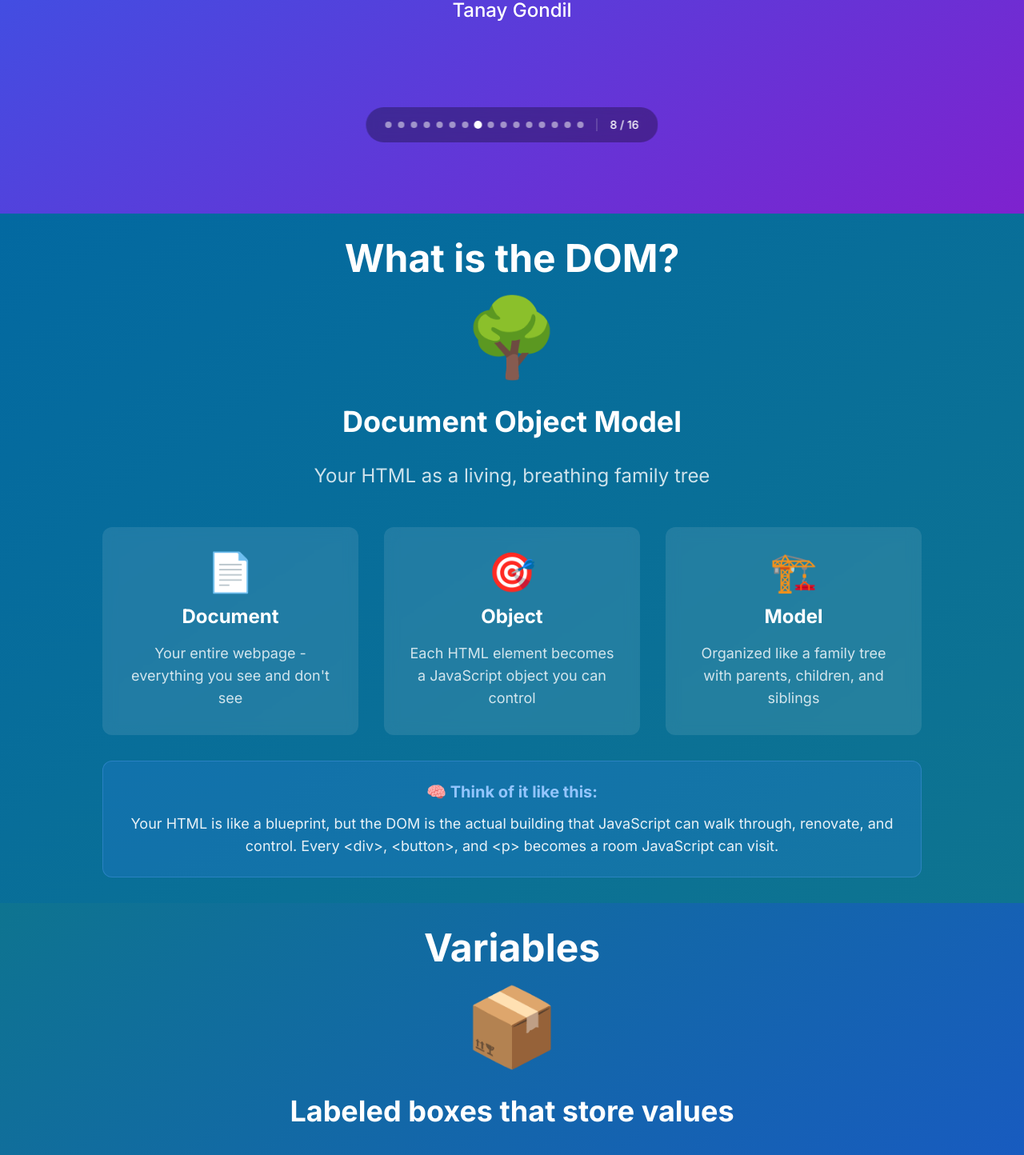
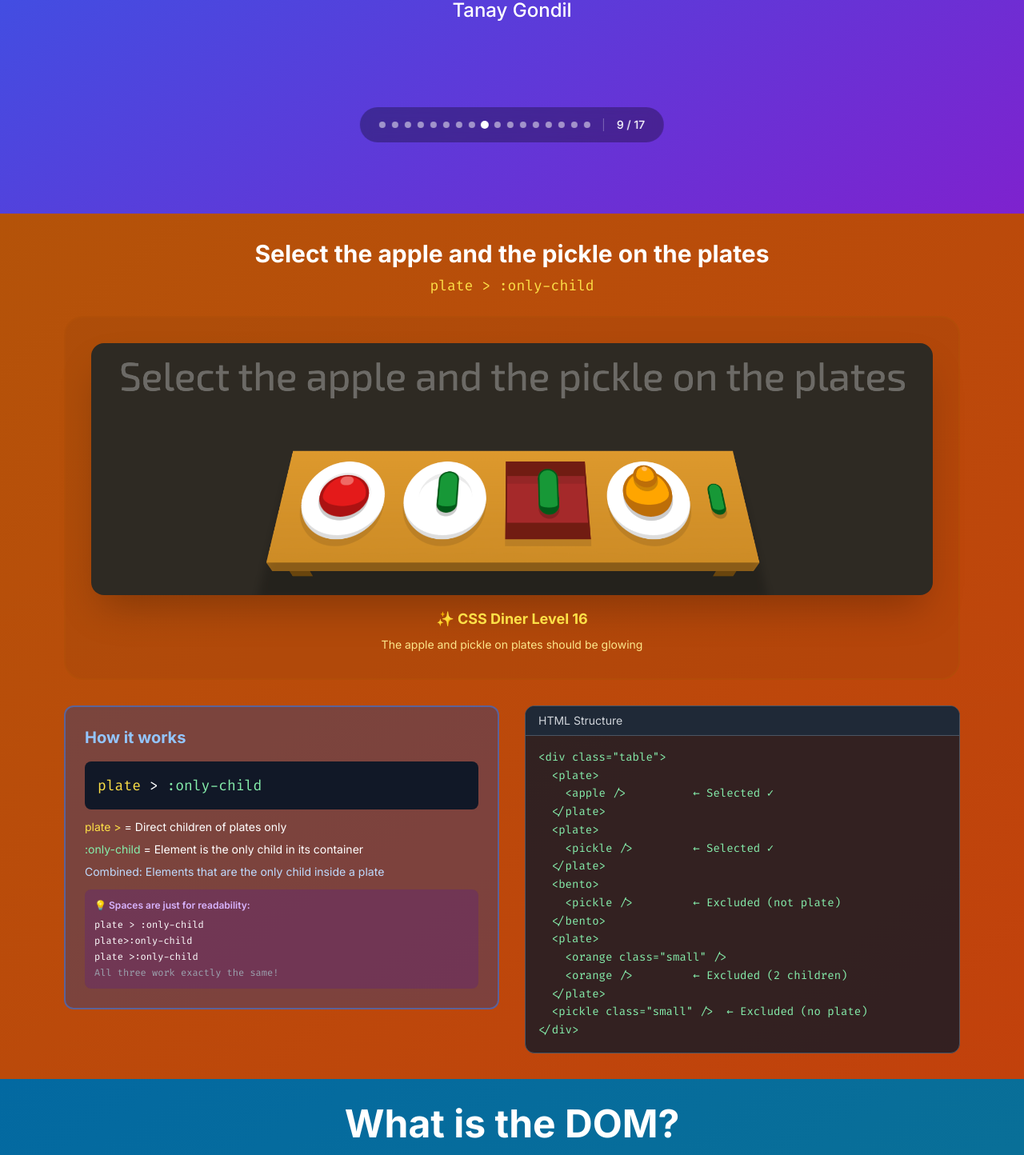
Before and after one commit to tgondil/cs390-wap, a React (Create React App) app: page /class/2 in a window 1280 px wide. Shown: the part 598-2042 px from the top of the page at 80% size. Built offline with nearby package versions, Linux system fonts and the light colour scheme.

Commit message:
add explanation for q16

```diff
--- a/src/components/classes/class-2/Slides.js
+++ b/src/components/classes/class-2/Slides.js
@@ -1,4 +1,5 @@
 import React, { useEffect, useState } from 'react';
+import cssDinerImage from './16.png';
 
 // Custom CSS for animations
 const customStyles = `
@@ -557,6 +558,101 @@ const Class2Slides = () => {
     },
 
     {
+      id: 'css-diner-level-16',
+      title: 'CSS Diner Challenge: Level 16',
+      content: (
+        <div className="text-white animate-fade-in">
+          <style>{customStyles}</style>
+          <div className="max-w-7xl mx-auto px-4">
+            {/* Header */}
+            <div className="text-center mb-6">
+              <h2 className="text-3xl font-bold text-white mb-2">Select the apple and the pickle on the plates</h2>
+              <div className="text-lg text-yellow-300 font-mono">plate &gt; :only-child</div>
+            </div>
+
+            {/* Main Visual - CSS Diner Image */}
+            <div className="mb-8 flex justify-center">
+              <div className="bg-amber-800/20 rounded-3xl p-8 border-2 border-amber-700/50">
+                <img
+                  src={cssDinerImage}
+                  alt="CSS Diner Level 16 - Select elements using plate > :only-child"
+                  className="max-w-full h-auto rounded-2xl shadow-2xl"
+                  style={{ maxHeight: '400px', width: 'auto' }}
+                />
+                <div className="text-center mt-4">
+                  <div className="text-yellow-300 text-lg font-bold mb-2">✨ CSS Diner Level 16</div>
+                  <div className="text-sm text-amber-200">The apple and pickle on plates should be glowing</div>
+                </div>
+              </div>
+            </div>
+
+            {/* Bottom Row: Code and Explanation */}
+            <div className="grid grid-cols-2 gap-8">
+              {/* Left: Selector Breakdown */}
+              <div className="space-y-4">
+                                 <div className="bg-blue-900/40 rounded-xl p-6 border-2 border-blue-500/50">
+                   <h3 className="text-xl font-bold text-blue-300 mb-4">How it works</h3>
+                   <div className="space-y-3">
+                     <div className="bg-gray-900 rounded-lg p-4">
+                       <div className="text-lg font-mono">
+                         <span className="text-yellow-300">plate</span>
+                         <span className="text-white"> &gt; </span>
+                         <span className="text-green-300">:only-child</span>
+                       </div>
+                     </div>
+                     <div className="text-sm space-y-2">
+                       <div><span className="text-yellow-300">plate &gt;</span> = Direct children of plates only</div>
+                       <div><span className="text-green-300">:only-child</span> = Element is the only child in its container</div>
+                       <div className="text-blue-200">Combined: Elements that are the only child inside a plate</div>
+                     </div>
+
+                     <div className="bg-purple-900/30 rounded-lg p-3 mt-4">
+                       <div className="text-purple-300 font-semibold text-xs mb-2">💡 Spaces are just for readability:</div>
+                       <div className="font-mono text-xs space-y-1">
+                         <div className="text-white">plate &gt; :only-child</div>
+                         <div className="text-white">plate&gt;:only-child</div>
+                         <div className="text-white">plate &gt;:only-child</div>
+                         <div className="text-gray-400 text-xs mt-2">All three work exactly the same!</div>
+                       </div>
+                     </div>
+                   </div>
+                 </div>
+              </div>
+
+              {/* Right: HTML Structure */}
+              <div className="bg-gray-900/80 rounded-xl border border-gray-600 overflow-hidden">
+                <div className="bg-gray-800 px-4 py-2 text-sm text-gray-300 border-b border-gray-600">
+                  HTML Structure
+                </div>
+                <div className="p-4">
+                  <pre className="text-green-300 font-mono text-sm leading-relaxed">
+{`<div class="table">
+  <plate>
+    <apple />          ← Selected ✓
+  </plate>
+  <plate>
+    <pickle />         ← Selected ✓
+  </plate>
+  <bento>
+    <pickle />         ← Excluded (not plate)
+  </bento>
+  <plate>
+    <orange class="small" />
+    <orange />         ← Excluded (2 children)
+  </plate>
+  <pickle class="small" />  ← Excluded (no plate)
+</div>`}
+                  </pre>
+                </div>
+              </div>
+            </div>
+          </div>
+        </div>
+      ),
+      bgGradient: 'from-amber-700 to-orange-700'
+    },
+
+    {
       id: 'dom-what-is',
       title: 'What is the DOM?',
       content: (
```
Also changed, not shown: src/components/classes/class-2/16.png (added).
